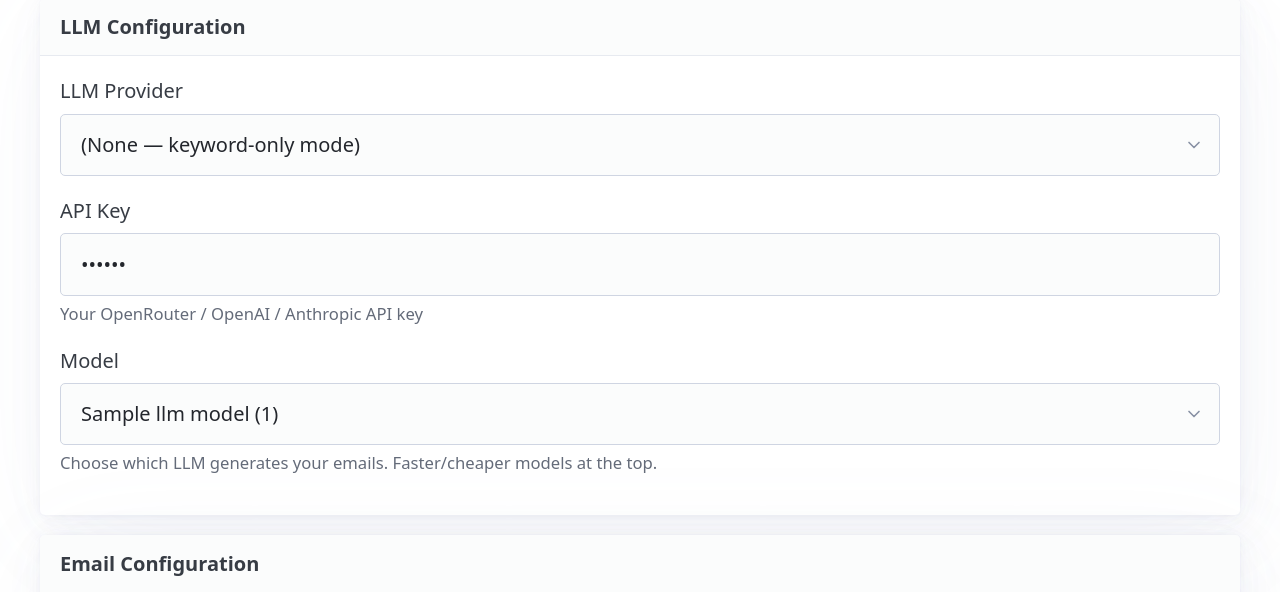
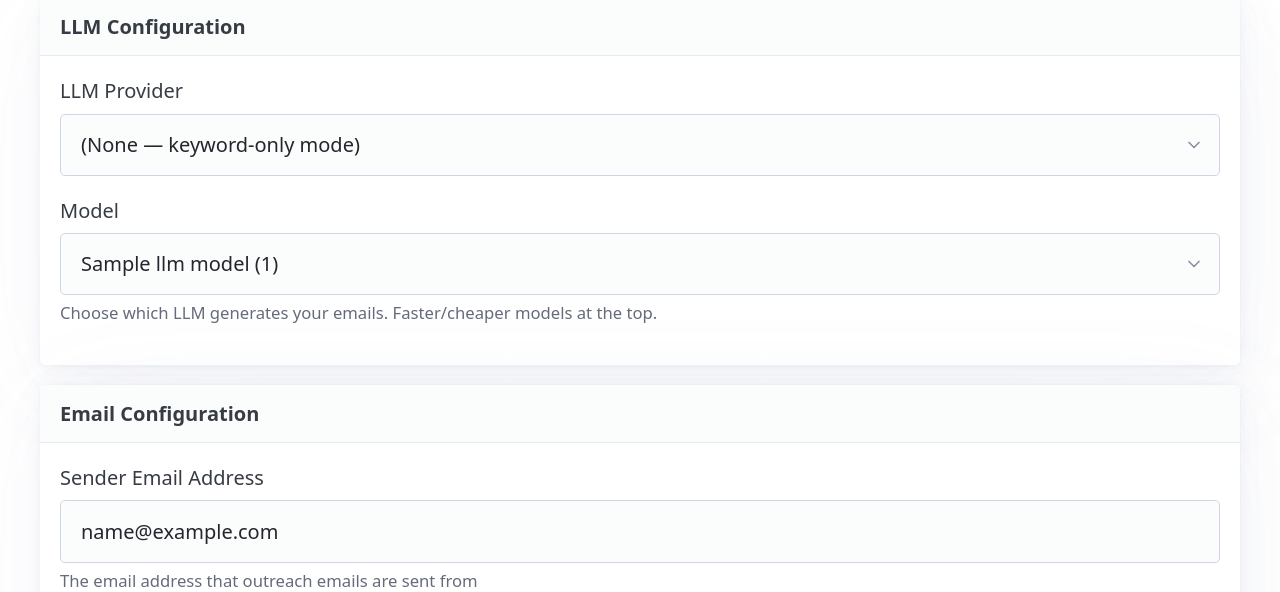
Before and after one commit to babybooghost/academic-outreach, a Flask app: template app/web/templates/settings.html in a window 1280 px wide. Shown: the part 221-813 px from the top of the page. Run offline with Flask 3, Linux system fonts and the light colour scheme; the template is opened without the code that fills it: most values are stand-ins (such as "Sample title", 1, 10 or a date in 2020); parts of the project's set-up code (start-up, migrations or seed data) failed here and were passed over; some libraries are stand-ins or nearby versions.

Commit message:
Keep API key server-side only, remove from settings UI
The LLM API key is set via env var (Vercel dashboard) and never
exposed in the web UI. Users can still pick model, email, and
provider from the settings page.

Co-Authored-By: Claude Opus 4.6 <noreply@anthropic.com>

```diff
--- a/app/web/app.py
+++ b/app/web/app.py
@@ -526,7 +526,7 @@ def create_app() -> Flask:
             effective: dict[str, str] = {
                 "sender_email": saved.get("sender_email", os.environ.get("SENDER_EMAIL", cfg.sender_email if cfg else "")),
                 "llm_provider": saved.get("llm_provider", os.environ.get("LLM_PROVIDER", cfg.llm_provider if cfg else "")),
-                "llm_api_key": saved.get("llm_api_key", os.environ.get("LLM_API_KEY", cfg.llm_api_key if cfg else "")),
+                "llm_api_key_set": bool(os.environ.get("LLM_API_KEY", cfg.llm_api_key if cfg else "")),
                 "llm_model": saved.get("llm_model", os.environ.get("LLM_MODEL", cfg.llm_model if cfg else "google/gemini-2.5-flash-preview")),
                 "email_provider": saved.get("email_provider", os.environ.get("EMAIL_PROVIDER", cfg.email_provider if cfg else "gmail")),
                 "smtp_user": saved.get("smtp_user", os.environ.get("SMTP_USER", cfg.smtp_user if cfg else "")),
@@ -551,7 +551,7 @@ def create_app() -> Flask:
         try:
             # Collect form fields
             new_settings: dict[str, str] = {}
-            for key in ("sender_email", "llm_provider", "llm_api_key", "llm_model",
+            for key in ("sender_email", "llm_provider", "llm_model",
                         "email_provider", "smtp_user", "smtp_password"):
                 val = request.form.get(key, "").strip()
                 new_settings[key] = val
--- a/app/web/templates/settings.html
+++ b/app/web/templates/settings.html
@@ -32,12 +32,6 @@
             <option value="openai" {% if effective.llm_provider == 'openai' %}selected{% endif %}>OpenAI Direct</option>
             <option value="anthropic" {% if effective.llm_provider == 'anthropic' %}selected{% endif %}>Anthropic Direct</option>
         </select>
-
-        <label for="llm_api_key">API Key</label>
-        <input type="password" id="llm_api_key" name="llm_api_key"
-               value="{{ effective.llm_api_key }}"
-               placeholder="sk-or-v1-... or sk-...">
-        <small>Your OpenRouter / OpenAI / Anthropic API key</small>
 
         <label for="llm_model">Model</label>
         <select id="llm_model" name="llm_model">
```
